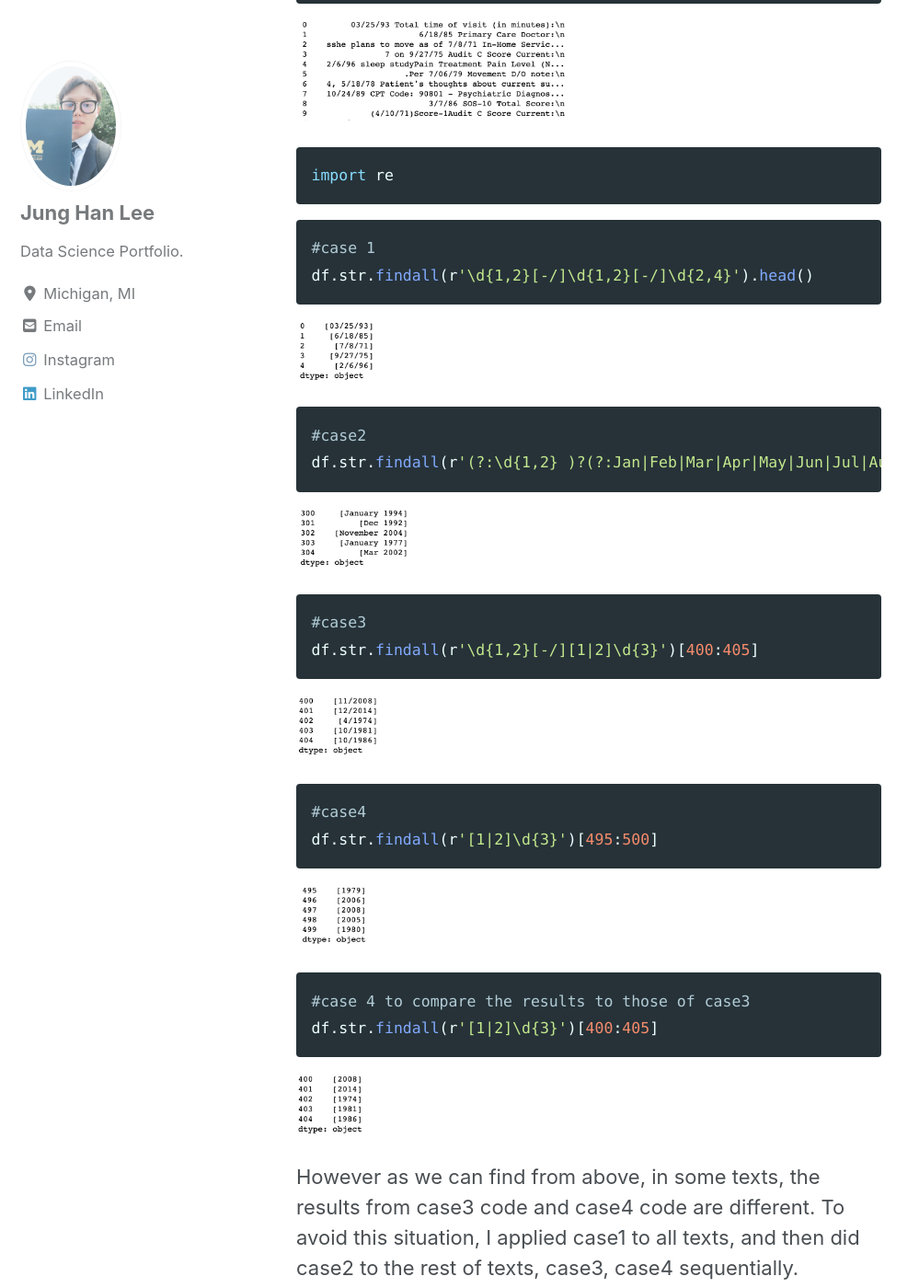
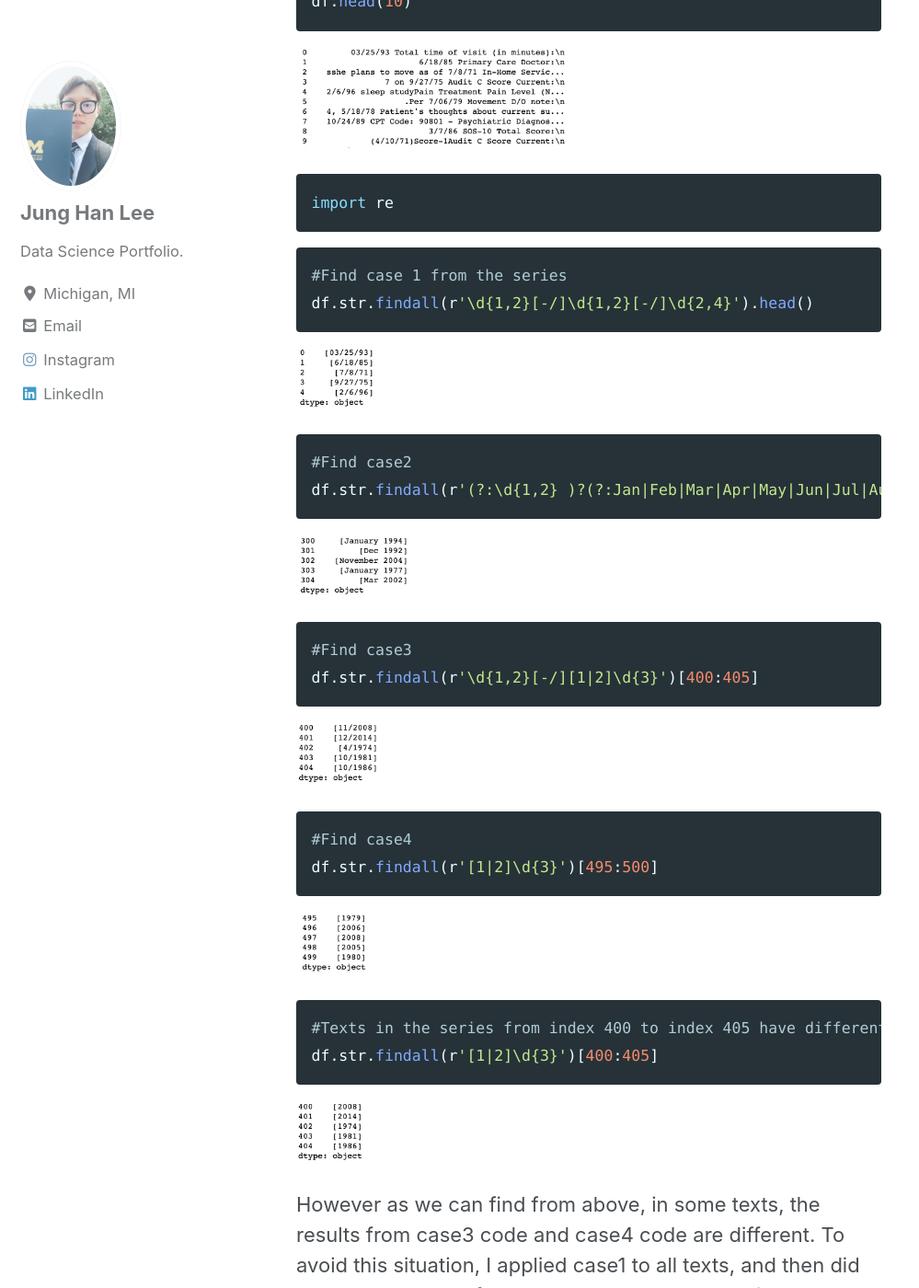
Before and after one commit to jung-han-lee/jung-han-lee.github.io, a Jekyll site: the page built from _posts/2020-04-17-textmining1.md, in a window 1280 px wide and 1400 px high, scrolled down 2524 px. Shown: the whole window at 92% size, without its empty margins (0-999 px from the left). Built offline with Jekyll 4.4.1, drawn with Linux system fonts in a browser that asks for light colours; cached includes are drawn as plain includes; nearby versions of some CDN libraries; some of the changed text lies outside the part shown.

Commit message:
new github

````diff
--- a/_posts/2020-04-17-textmining1.md
+++ b/_posts/2020-04-17-textmining1.md
@@ -49,6 +49,7 @@ Based on the list of the variants, I made 4 classified cases:
 
 
 ```python
+#call the text file convert it into Series
 import pandas as pd
 
 doc = []
@@ -70,28 +71,28 @@ import re
 ```
 
 ```python
-#case 1
+#Find case 1 from the series
 df.str.findall(r'\d{1,2}[-/]\d{1,2}[-/]\d{2,4}').head()
 ```
 
 <img src="{{ site.url }}{{ site.baseurl }}/images/tm/s2.png" alt="">
 
 ```python
-#case2
+#Find case2
 df.str.findall(r'(?:\d{1,2} )?(?:Jan|Feb|Mar|Apr|May|Jun|Jul|Aug|Sep|Oct|Nov|Dec)[a-z]*.? (?:\d{1,2}[a-z]*, |\d{1,2}[a-z]* )?\d{4}')[300:305]
 ```
 
 <img src="{{ site.url }}{{ site.baseurl }}/images/tm/s3.png" alt="">
 
 ```python
-#case3
+#Find case3
 df.str.findall(r'\d{1,2}[-/][1|2]\d{3}')[400:405]
 ```
 
 <img src="{{ site.url }}{{ site.baseurl }}/images/tm/s4.png" alt="">
 
 ```python
-#case4
+#Find case4
 df.str.findall(r'[1|2]\d{3}')[495:500]
 ```
 
@@ -99,7 +100,7 @@ df.str.findall(r'[1|2]\d{3}')[495:500]
 
 
 ```python
-#case 4 to compare the results to those of case3
+#Texts in the series from index 400 to index 405 have different values when I applied case3 regex and case4 regex
 df.str.findall(r'[1|2]\d{3}')[400:405]
 ```
 
````
